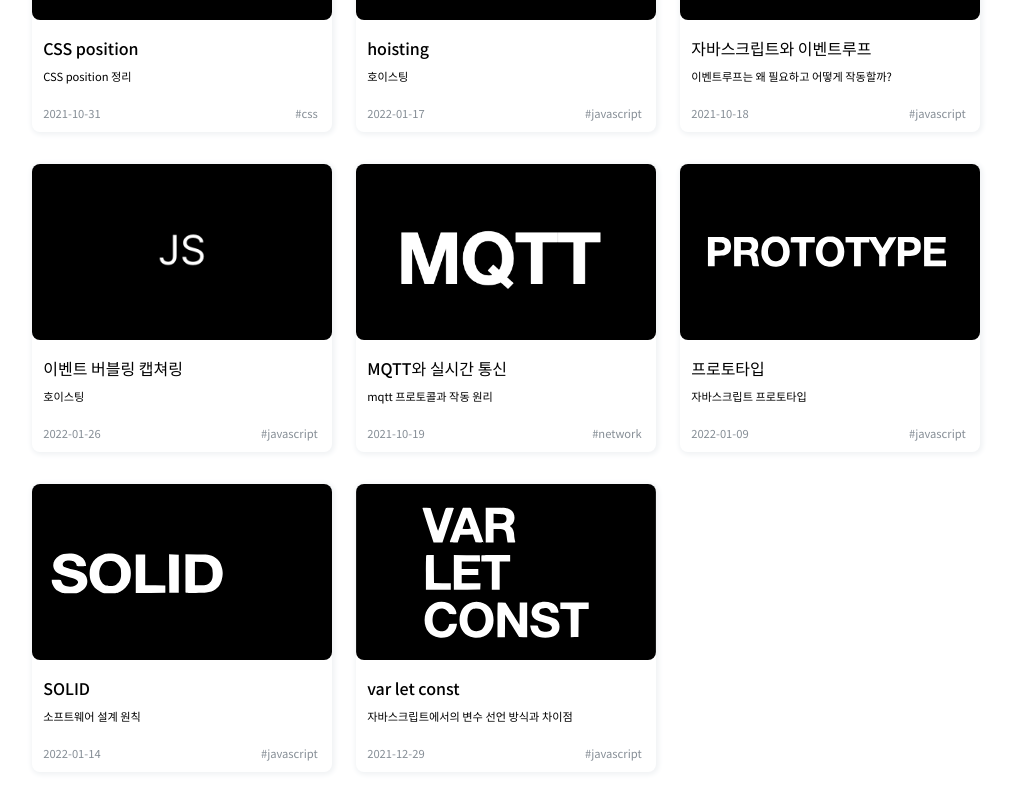
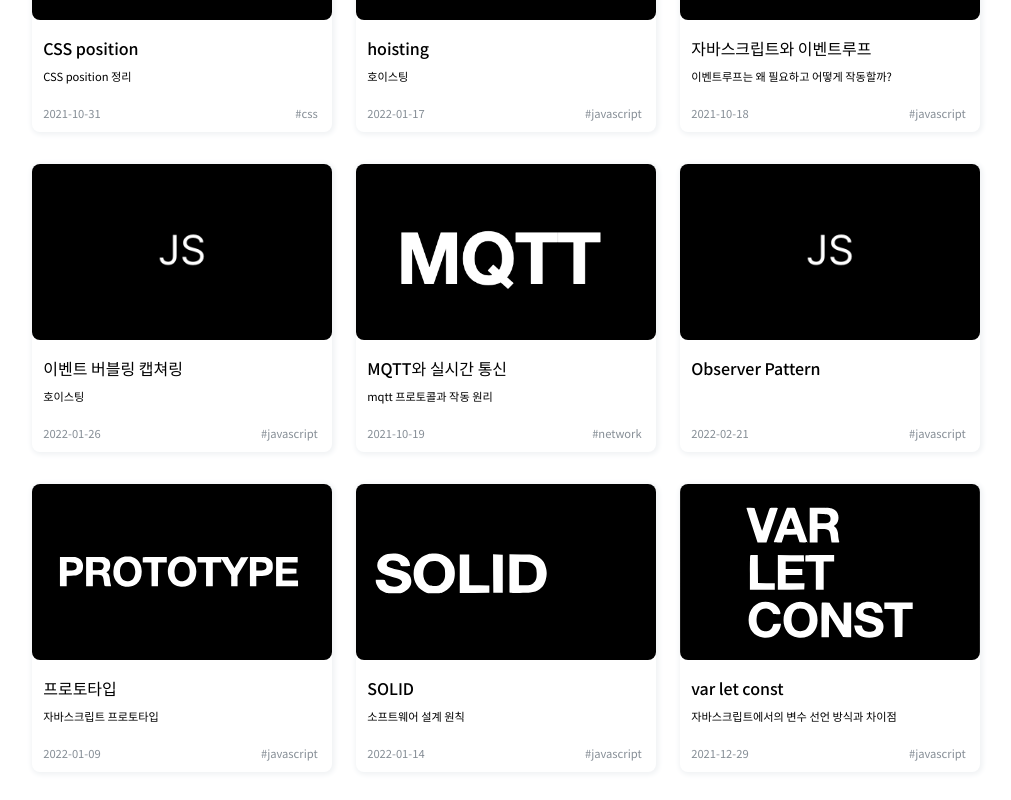
Before and after one commit to th2205/my-blog, a Next.js app: page / in a window 1280 px wide. Shown: the part 688-1488 px from the top of the page, without its empty margins (134-1145 px from the left). Built offline with nearby package versions, Linux system fonts and the light colour scheme.

Commit message:
feat: update

```diff
--- a/data/myData.ts
+++ b/data/myData.ts
@@ -21,7 +21,7 @@ export default {
           description: "다수의 PC/모바일 화면 제어를 위한 원격 제어 서비스",
           tasks: [
             "Remote View 레거시 시스템(JSP)에서 html, css, js 를 이용한 마크업과 유지보수, 기능 추가를 담당하였습니다.",
-            "데이터에 의한 뷰 컨트롤을 위해 Pub/Sub Pattern 을 이용한 라이브러리를 만들어 일부 페이지에 적용했습니다. 이를 통해 기존 명령형 프로그래밍 방식에서 선언형 프로그래밍으로의 개발이 가능해졌습니다.",
+            "데이터에 의한 뷰 컨트롤을 위해 Observer Pattern 을 이용한 라이브러리를 만들어 일부 페이지에 적용했습니다. 이를 통해 기존 명령형 프로그래밍 방식에서 선언형 프로그래밍으로의 개발이 가능해졌습니다.",
             "기존 응용 프로그램 호출 방식을 URL Scheme 를 이용한 호출 방식으로 변경하였습니다. 이를 통해 브라우저에서 응용프로그램을 더 효율적으로 호출 할 수 있었습니다.",
             "URL Scheme 를 이용해 원격제어(웹 뷰어) 실행 전 ip/mac address 체크 기능을 개발하였습니다.",
           ],
--- /dev/null
+++ b/posts/observer.md
@@ -0,0 +1,11 @@
+---
+title: "Observer Pattern"
+date: "2022-02-21"
+tags: ["#javascript"]
+thumbnailImgPath: "/assets/JS.png"
+thumbnail: ""
+---
+
+# Observer Pattern
+
+옵저버 패턴은 객체의 상태가 변하면 연관된 객체에게 알림을 주는 디자인패턴인다.
```
